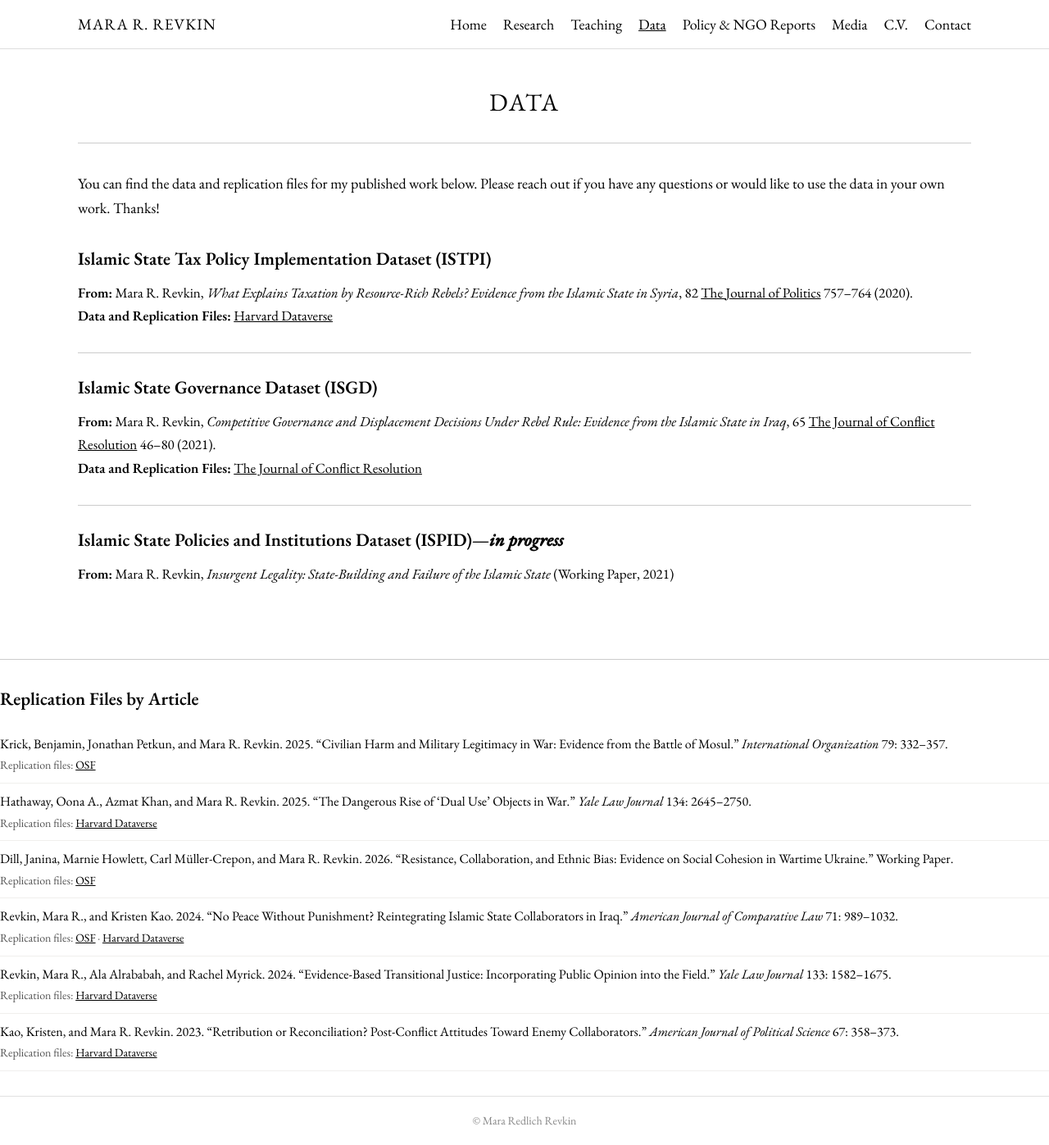
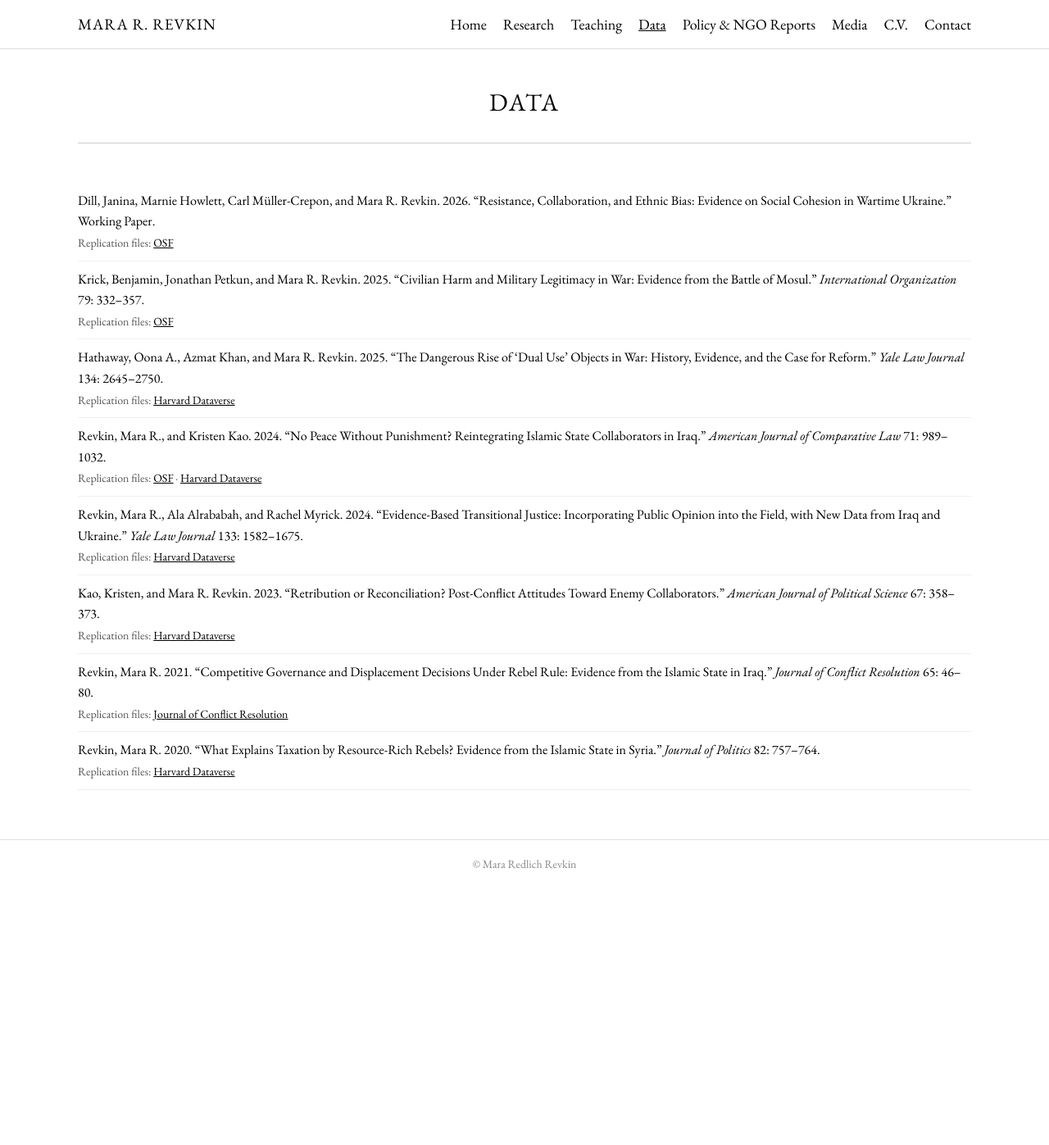
Before and after one commit to mrevkin/mrevkin.github.io, a Jekyll site: the page data.html, which Jekyll copies as it is, in a window 1280 px wide and 1397 px high. Shown: the whole window at 82% size. Built offline with Jekyll 4.4.1, drawn with Linux system fonts in a browser that asks for light colours.

Commit message:
Data page: list of articles with replication file links only

```diff
--- a/data.html
+++ b/data.html
@@ -52,58 +52,18 @@
 
   <div class="main-content">
 
-    <p style="font-size:18px; margin-bottom:30px;">
-      You can find the data and replication files for my published work below. Please reach out if you have any questions or would like to use the data in your own work. Thanks!
-    </p>
-
-    <!-- Dataset 1 -->
-    <div class="dataset-entry">
-      <h2>Islamic State Tax Policy Implementation Dataset (ISTPI)</h2>
-      <p>
-        <strong>From:</strong> Mara R. Revkin, <em>What Explains Taxation by Resource-Rich Rebels? Evidence from the Islamic State in Syria</em>,
-        82 <a href="jop_revkin.pdf" target="_blank">The Journal of Politics</a> 757–764 (2020).<br />
-        <strong>Data and Replication Files:</strong> <a href="https://dataverse.harvard.edu/dataset.xhtml?persistentId=doi:10.7910/DVN/9NYAP7" target="_blank">Harvard Dataverse</a>
-      </p>
-    </div>
-
-    <hr class="divider" />
-
-    <!-- Dataset 2 -->
-    <div class="dataset-entry">
-      <h2>Islamic State Governance Dataset (ISGD)</h2>
-      <p>
-        <strong>From:</strong> Mara R. Revkin, <em>Competitive Governance and Displacement Decisions Under Rebel Rule: Evidence from the Islamic State in Iraq</em>,
-        65 <a href="revkin_jcr_2020.pdf" target="_blank">The Journal of Conflict Resolution</a> 46–80 (2021).<br />
-        <strong>Data and Replication Files:</strong> <a href="https://journals.sagepub.com/doi/suppl/10.1177/0022002720951864" target="_blank">The Journal of Conflict Resolution</a>
-      </p>
-    </div>
-
-    <hr class="divider" />
-
-    <!-- Dataset 3 -->
-    <div class="dataset-entry">
-      <h2>Islamic State Policies and Institutions Dataset (ISPID)—<em>in progress</em></h2>
-      <p>
-        <strong>From:</strong> Mara R. Revkin, <em>Insurgent Legality: State-Building and Failure of the Islamic State</em> (Working Paper, 2021)
-      </p>
-    </div>
+    <ul class="rep-list">
+        <li>Dill, Janina, Marnie Howlett, Carl M&uuml;ller-Crepon, and Mara R. Revkin. 2026. &ldquo;Resistance, Collaboration, and Ethnic Bias: Evidence on Social Cohesion in Wartime Ukraine.&rdquo; Working Paper.<br /><span class="rep-links">Replication files: <a href="https://osf.io/qsn9u/overview" target="_blank">OSF</a></span></li>
+        <li>Krick, Benjamin, Jonathan Petkun, and Mara R. Revkin. 2025. &ldquo;Civilian Harm and Military Legitimacy in War: Evidence from the Battle of Mosul.&rdquo; <em>International Organization</em> 79: 332&ndash;357.<br /><span class="rep-links">Replication files: <a href="https://osf.io/ty83n/overview" target="_blank">OSF</a></span></li>
+        <li>Hathaway, Oona A., Azmat Khan, and Mara R. Revkin. 2025. &ldquo;The Dangerous Rise of &lsquo;Dual Use&rsquo; Objects in War: History, Evidence, and the Case for Reform.&rdquo; <em>Yale Law Journal</em> 134: 2645&ndash;2750.<br /><span class="rep-links">Replication files: <a href="https://dataverse.harvard.edu/dataset.xhtml?persistentId=doi:10.7910/DVN/CGGQTY" target="_blank">Harvard Dataverse</a></span></li>
+        <li>Revkin, Mara R., and Kristen Kao. 2024. &ldquo;No Peace Without Punishment? Reintegrating Islamic State Collaborators in Iraq.&rdquo; <em>American Journal of Comparative Law</em> 71: 989&ndash;1032.<br /><span class="rep-links">Replication files: <a href="https://osf.io/dt59m/overview" target="_blank">OSF</a> &middot; <a href="https://dataverse.harvard.edu/dataset.xhtml?persistentId=doi:10.7910/DVN/0ONBF6" target="_blank">Harvard Dataverse</a></span></li>
+        <li>Revkin, Mara R., Ala Alrababah, and Rachel Myrick. 2024. &ldquo;Evidence-Based Transitional Justice: Incorporating Public Opinion into the Field, with New Data from Iraq and Ukraine.&rdquo; <em>Yale Law Journal</em> 133: 1582&ndash;1675.<br /><span class="rep-links">Replication files: <a href="https://dataverse.harvard.edu/dataset.xhtml?persistentId=doi:10.7910/DVN/CGWGD0" target="_blank">Harvard Dataverse</a></span></li>
+        <li>Kao, Kristen, and Mara R. Revkin. 2023. &ldquo;Retribution or Reconciliation? Post-Conflict Attitudes Toward Enemy Collaborators.&rdquo; <em>American Journal of Political Science</em> 67: 358&ndash;373.<br /><span class="rep-links">Replication files: <a href="https://dataverse.harvard.edu/dataset.xhtml?persistentId=doi:10.7910/DVN/0ONBF6" target="_blank">Harvard Dataverse</a></span></li>
+        <li>Revkin, Mara R. 2021. &ldquo;Competitive Governance and Displacement Decisions Under Rebel Rule: Evidence from the Islamic State in Iraq.&rdquo; <em>Journal of Conflict Resolution</em> 65: 46&ndash;80.<br /><span class="rep-links">Replication files: <a href="https://journals.sagepub.com/doi/suppl/10.1177/0022002720951864" target="_blank">Journal of Conflict Resolution</a></span></li>
+        <li>Revkin, Mara R. 2020. &ldquo;What Explains Taxation by Resource-Rich Rebels? Evidence from the Islamic State in Syria.&rdquo; <em>Journal of Politics</em> 82: 757&ndash;764.<br /><span class="rep-links">Replication files: <a href="https://dataverse.harvard.edu/dataset.xhtml?persistentId=doi:10.7910/DVN/9NYAP7" target="_blank">Harvard Dataverse</a></span></li>
+    </ul>
 
   </div>
-
-
-    <hr class="divider" />
-
-    <div class="dataset-entry" style="margin-top:30px;">
-      <h2>Replication Files by Article</h2>
-      <ul class="rep-list">
-      <li>Krick, Benjamin, Jonathan Petkun, and Mara R. Revkin. 2025. &ldquo;Civilian Harm and Military Legitimacy in War: Evidence from the Battle of Mosul.&rdquo; <em>International Organization</em> 79: 332&ndash;357.<br /><span class="rep-links">Replication files: <a href="https://osf.io/ty83n/overview" target="_blank">OSF</a></span></li>
-      <li>Hathaway, Oona A., Azmat Khan, and Mara R. Revkin. 2025. &ldquo;The Dangerous Rise of &lsquo;Dual Use&rsquo; Objects in War.&rdquo; <em>Yale Law Journal</em> 134: 2645&ndash;2750.<br /><span class="rep-links">Replication files: <a href="https://dataverse.harvard.edu/dataset.xhtml?persistentId=doi:10.7910/DVN/CGGQTY" target="_blank">Harvard Dataverse</a></span></li>
-      <li>Dill, Janina, Marnie Howlett, Carl M&uuml;ller-Crepon, and Mara R. Revkin. 2026. &ldquo;Resistance, Collaboration, and Ethnic Bias: Evidence on Social Cohesion in Wartime Ukraine.&rdquo; Working Paper.<br /><span class="rep-links">Replication files: <a href="https://osf.io/qsn9u/overview" target="_blank">OSF</a></span></li>
-      <li>Revkin, Mara R., and Kristen Kao. 2024. &ldquo;No Peace Without Punishment? Reintegrating Islamic State Collaborators in Iraq.&rdquo; <em>American Journal of Comparative Law</em> 71: 989&ndash;1032.<br /><span class="rep-links">Replication files: <a href="https://osf.io/dt59m/overview" target="_blank">OSF</a> &middot; <a href="https://dataverse.harvard.edu/dataset.xhtml?persistentId=doi:10.7910/DVN/0ONBF6" target="_blank">Harvard Dataverse</a></span></li>
-      <li>Revkin, Mara R., Ala Alrababah, and Rachel Myrick. 2024. &ldquo;Evidence-Based Transitional Justice: Incorporating Public Opinion into the Field.&rdquo; <em>Yale Law Journal</em> 133: 1582&ndash;1675.<br /><span class="rep-links">Replication files: <a href="https://dataverse.harvard.edu/dataset.xhtml?persistentId=doi:10.7910/DVN/CGWGD0" target="_blank">Harvard Dataverse</a></span></li>
-      <li>Kao, Kristen, and Mara R. Revkin. 2023. &ldquo;Retribution or Reconciliation? Post-Conflict Attitudes Toward Enemy Collaborators.&rdquo; <em>American Journal of Political Science</em> 67: 358&ndash;373.<br /><span class="rep-links">Replication files: <a href="https://dataverse.harvard.edu/dataset.xhtml?persistentId=doi:10.7910/DVN/0ONBF6" target="_blank">Harvard Dataverse</a></span></li>
-      </ul>
-    </div>
 
   <footer>
     &copy; Mara Redlich Revkin
```
